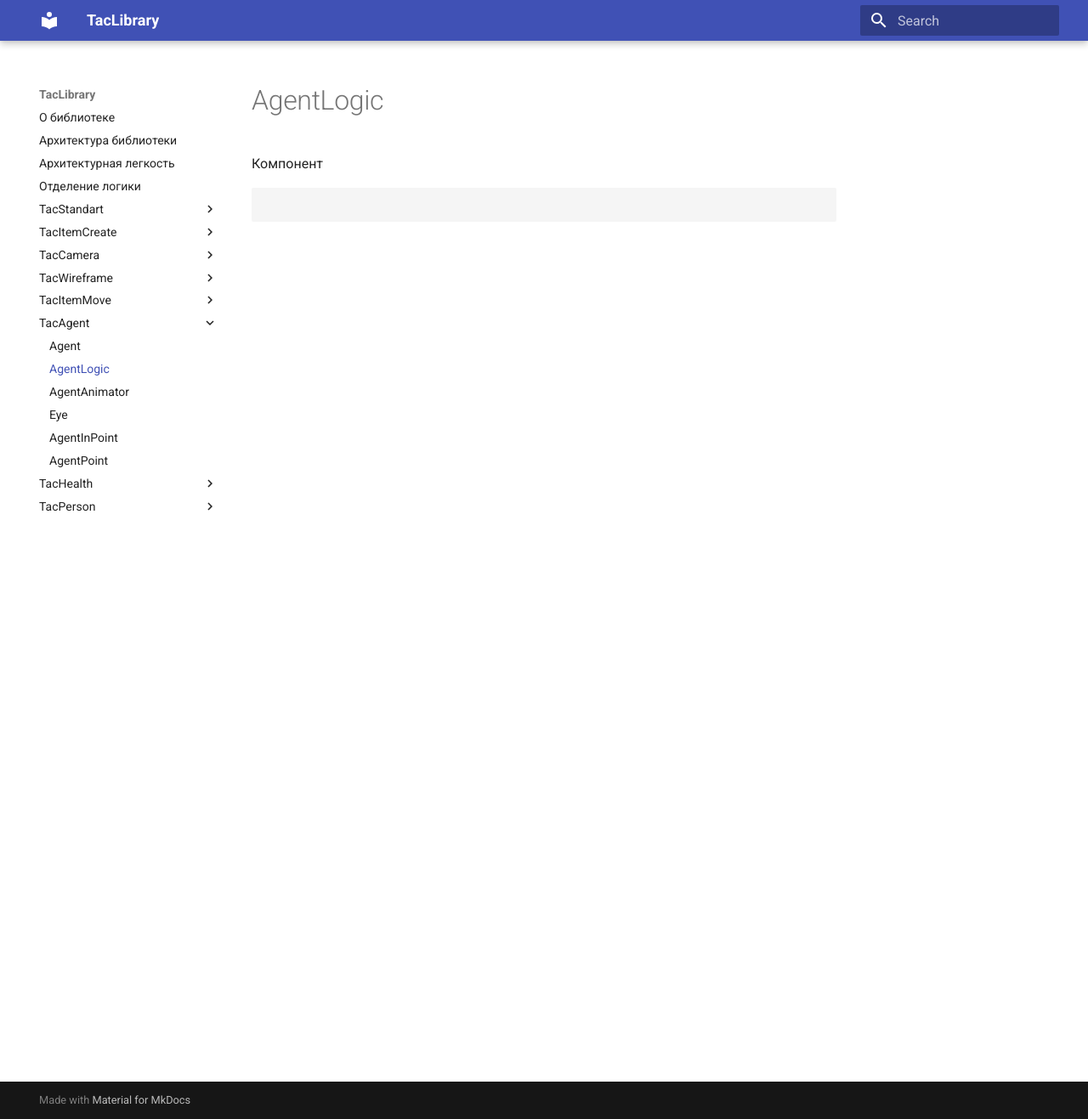
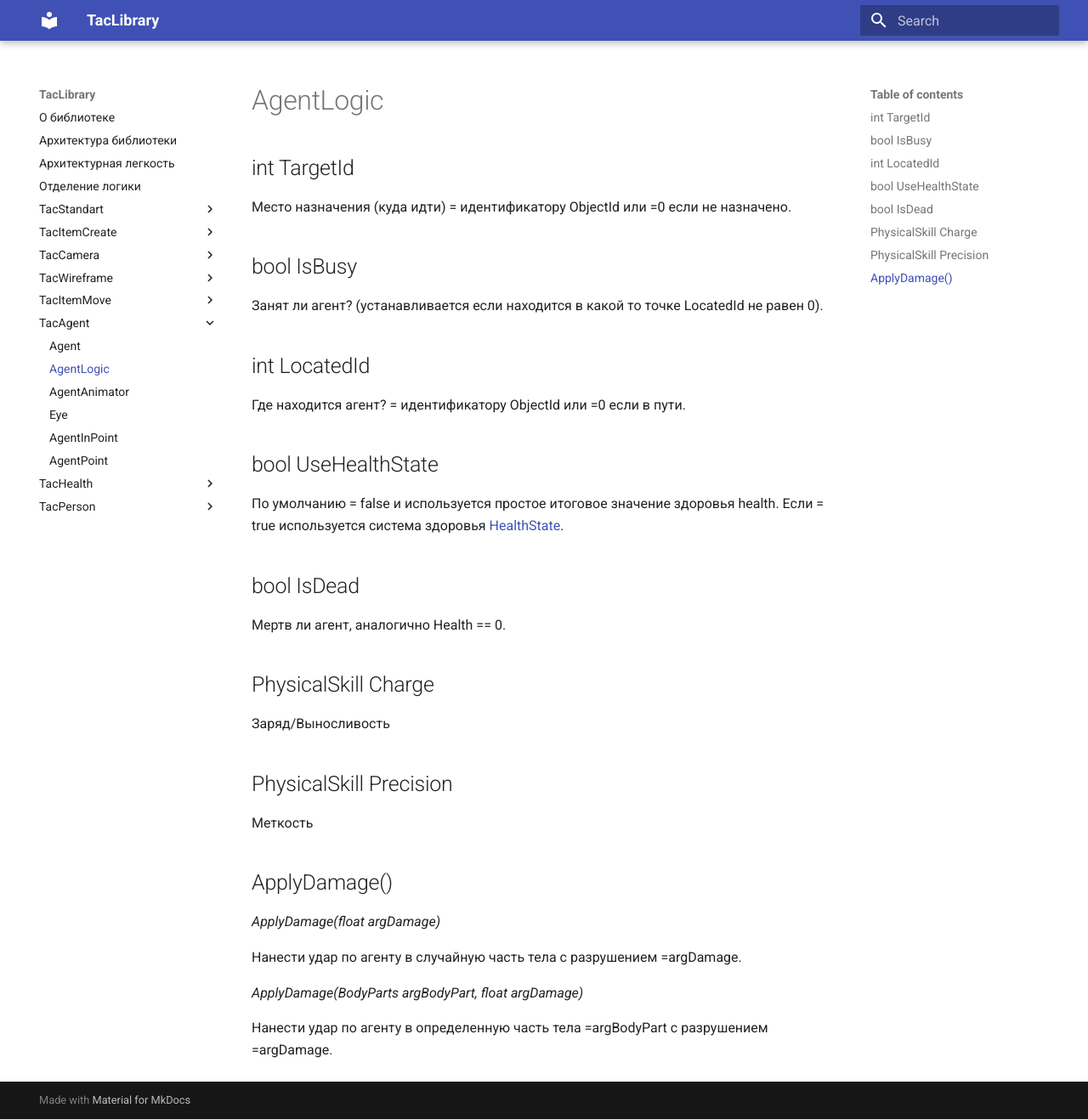
Before and after one commit to tac1402/TacBattleAI, an MkDocs documentation site: the page built from docs/TacAgent/AgentLogic.md, in a window 1280 px wide and 1317 px high. Shown: the whole window at 85% size. Built offline with MkDocs 1.6.1 and Material for MkDocs 9.7.7, drawn with Linux system fonts in a browser that asks for light colours.

Commit message:
Update AgentLogic.md

````diff
--- a/docs/TacAgent/AgentLogic.md
+++ b/docs/TacAgent/AgentLogic.md
@@ -1,8 +1,40 @@
 ---
 title: AgentLogic
 ---
-Компонент
 
-```csharp
+## int TargetId
 
-```
+Место назначения (куда идти) = идентификатору ObjectId или =0 если не назначено.
+
+## bool IsBusy
+
+Занят ли агент? (устанавливается если находится в какой то точке LocatedId не равен 0).
+
+## int LocatedId
+
+Где находится агент? = идентификатору ObjectId или =0 если в пути.
+
+## bool UseHealthState
+
+По умолчанию = false и используется простое итоговое значение здоровья health. Если = true используется система здоровья [HealthState](../../TacHealth/HealthState).
+
+## bool IsDead
+
+Мертв ли агент, аналогично Health == 0.
+
+## PhysicalSkill Charge
+
+Заряд/Выносливость
+
+## PhysicalSkill Precision
+
+Меткость
+
+## ApplyDamage()
+_ApplyDamage(float argDamage)_
+
+Нанести удар по агенту в случайную часть тела с разрушением =argDamage.
+
+_ApplyDamage(BodyParts argBodyPart, float argDamage)_
+
+Нанести удар по агенту в определенную часть тела =argBodyPart с разрушением =argDamage.
````
